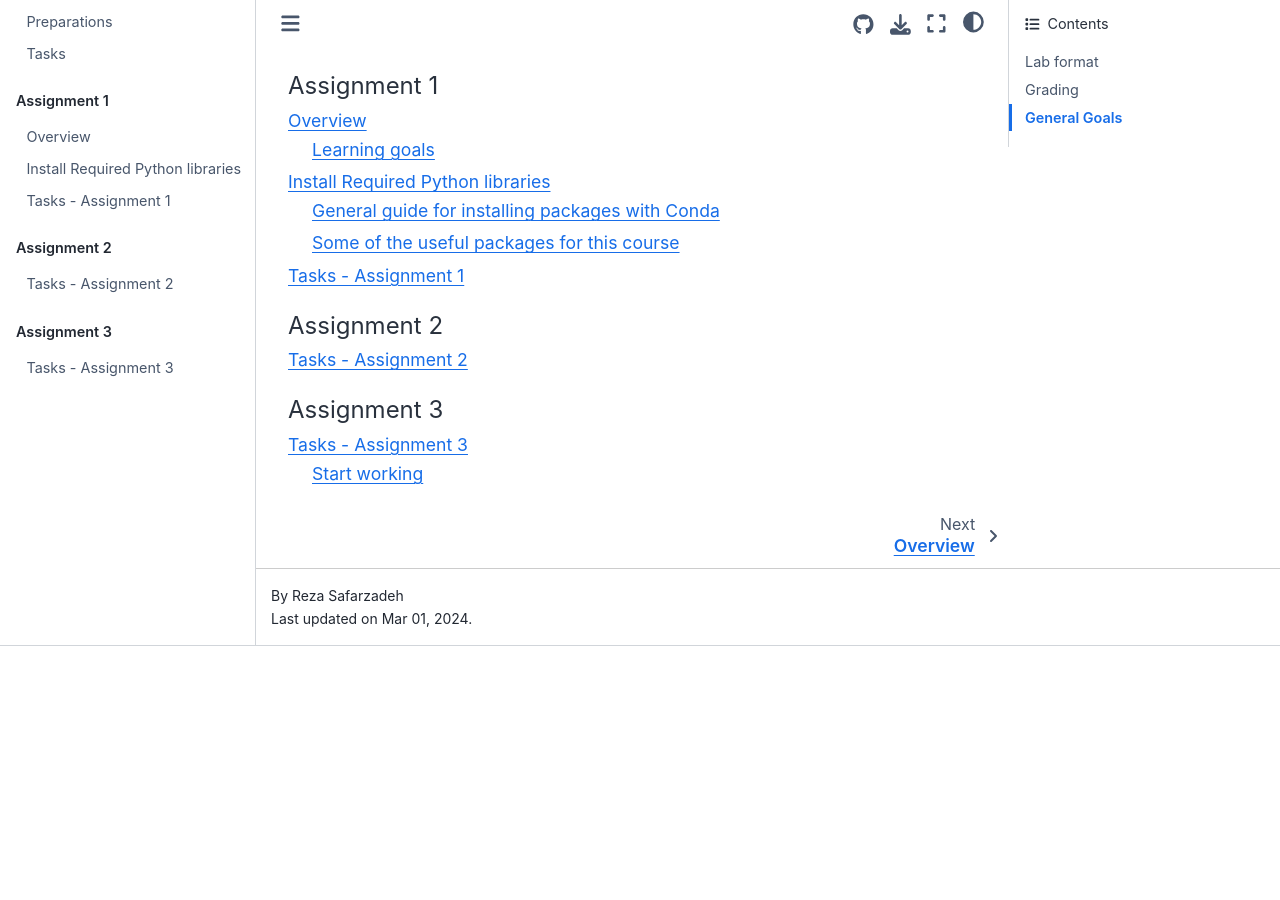
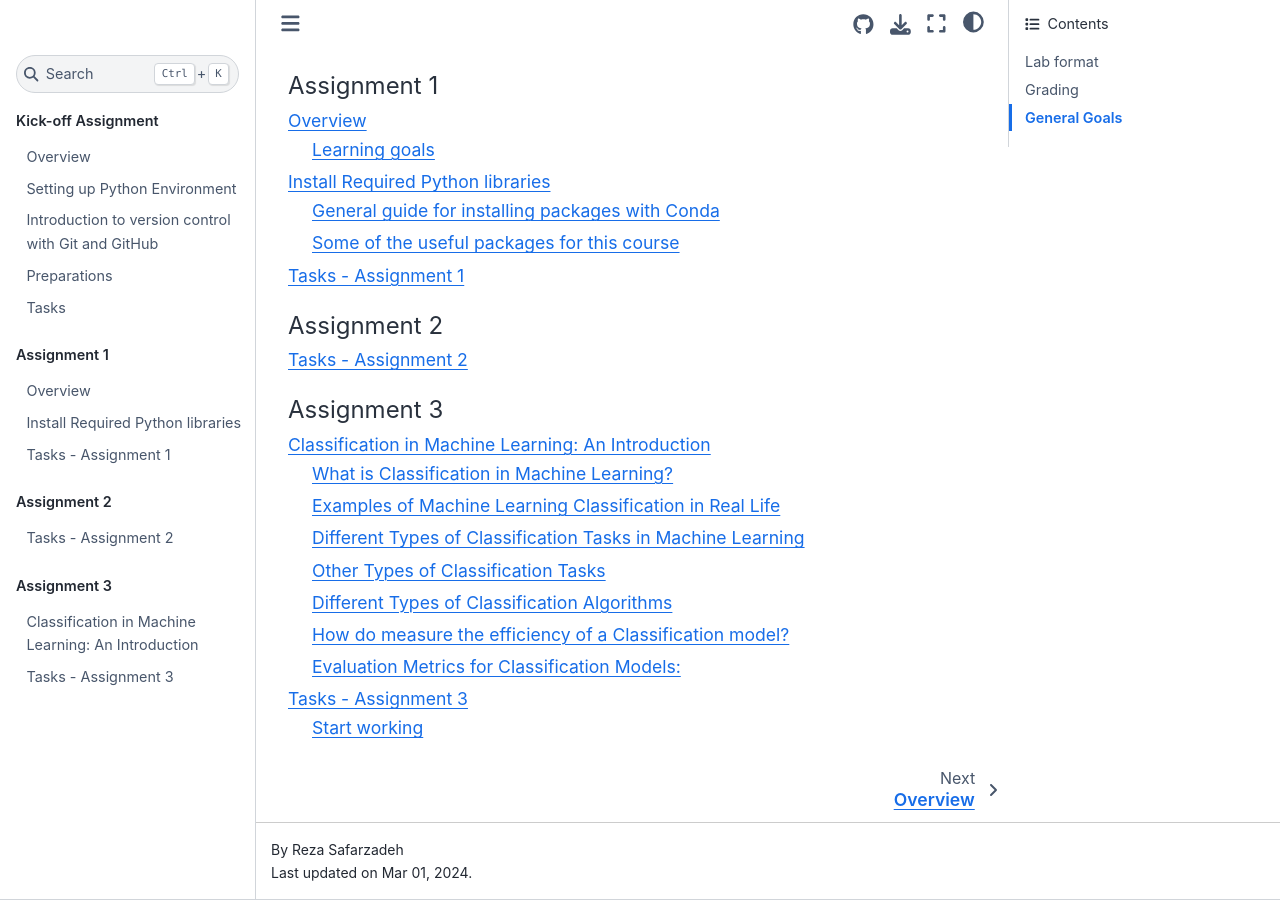
Before and after one commit to safarzadeh-reza/ENGO645-Assignments, a Sphinx documentation site: the page built from source/index.rst, in a window 1280 px wide and 900 px high, scrolled down 3421 px. Built offline with Sphinx 7.4.7 and the Sphinx Book theme 1.1.4, drawn with Linux system fonts in a browser that asks for light colours; pages that are not in the unit, such as notebooks, are missing from menus; before the commit the page ends 4067 px from its top, so only the background shows below that.

Commit message:
added to index

```diff
--- a/source/index.rst
+++ b/source/index.rst
@@ -117,4 +117,5 @@ Our exciting journey spans 13 weeks, starting on January 8th, 2024, throughout t
     :maxdepth: 2
     :caption: Assignment 3
 
+    tutorials/L4/classification
     tutorials/L4/tasks
```
